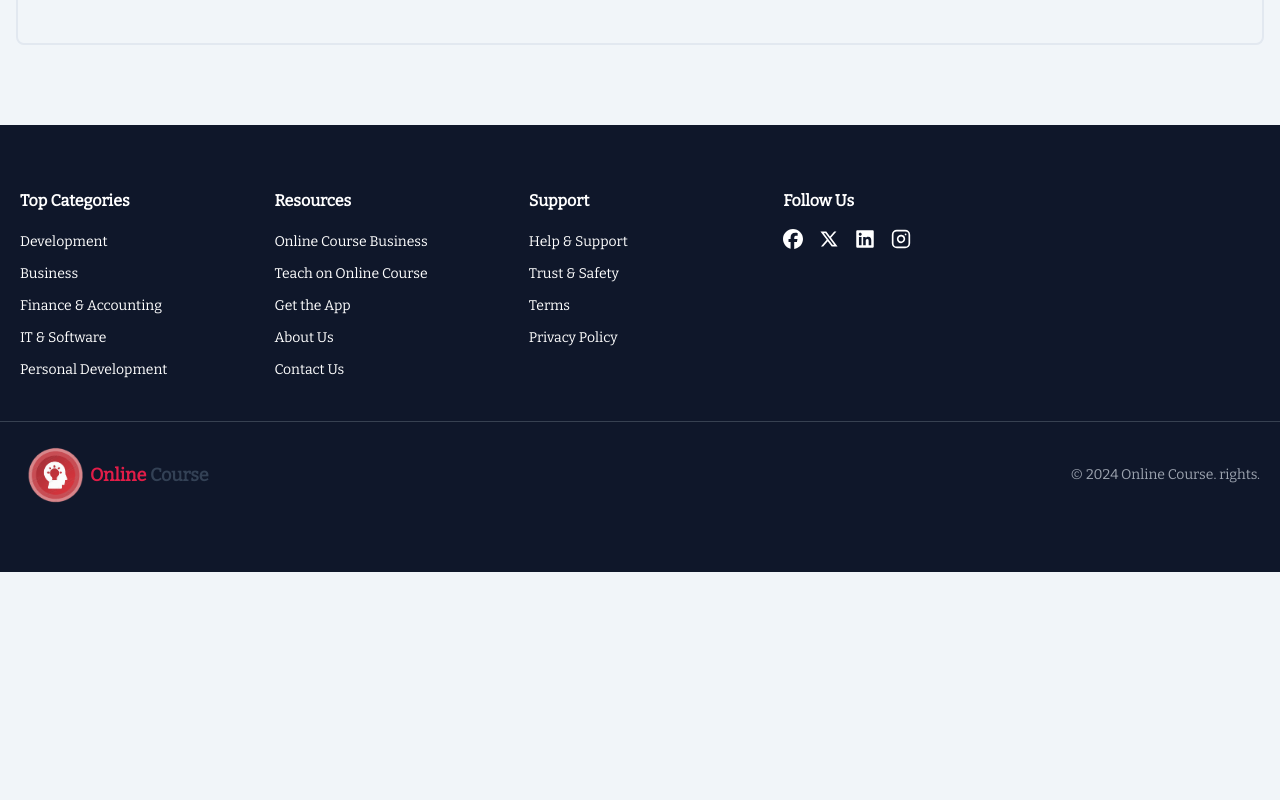
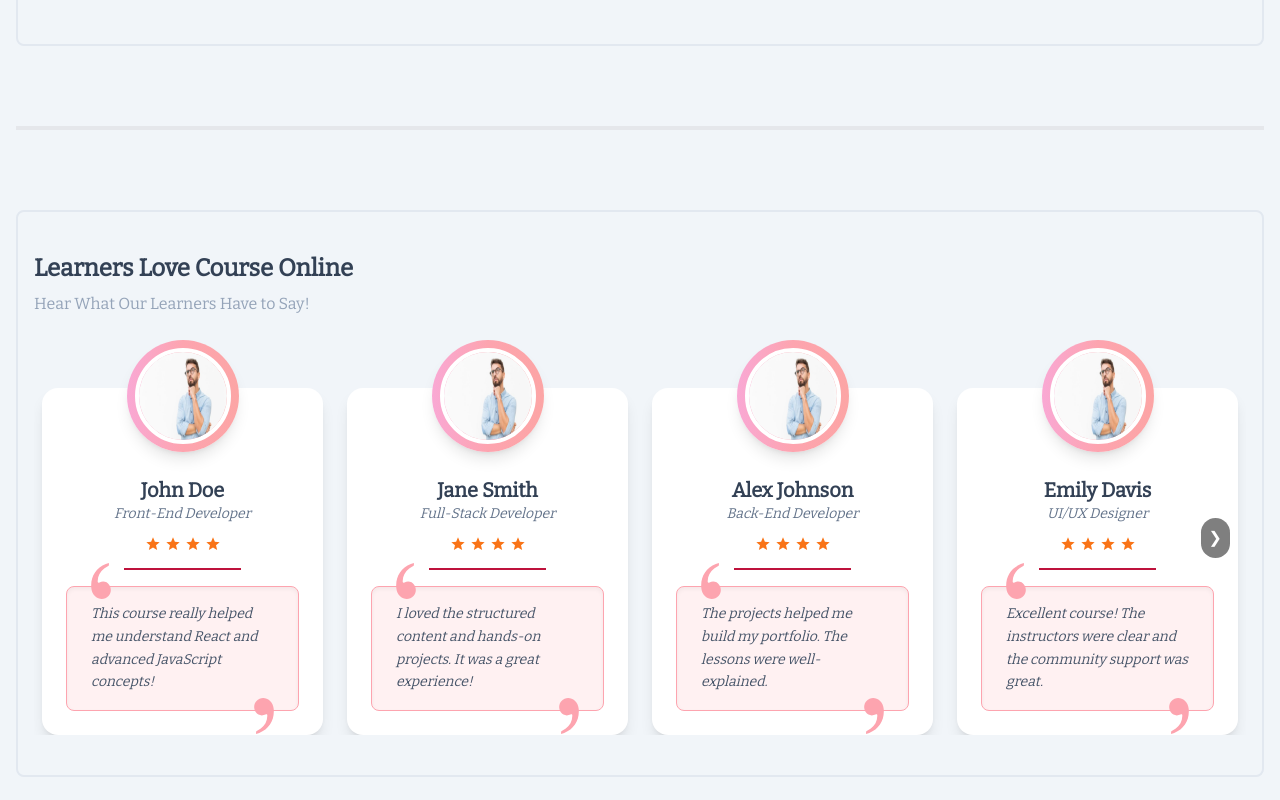
Before and after one commit to omarMo7amed/online-course, a Next.js app: page / in a window 1280 px wide. Shown: the part 3300-4100 px from the top of the page. Before the commit the page ends 3872 px from the top, so only its background shows below. Built offline with nearby package versions, Linux system fonts and the light colour scheme.

Commit message:
remove ununsed var

```diff
--- a/app/_components/ArrowLeft.tsx
+++ b/app/_components/ArrowLeft.tsx
@@ -1,3 +1,4 @@
+"use client";
 export function ArrowLeft({ onClick }: { onClick: () => void }) {
   return (
     <button
--- a/app/_components/ArrowRight.tsx
+++ b/app/_components/ArrowRight.tsx
@@ -1,3 +1,4 @@
+"use client";
 export function ArrowRight({ onClick }: { onClick: () => void }) {
   return (
     <button
--- a/app/_components/CreateDots.tsx
+++ b/app/_components/CreateDots.tsx
@@ -1,3 +1,4 @@
+"use client";
 export function CreateDots({
   length,
   currentIndex,
--- a/app/_components/Slider.tsx
+++ b/app/_components/Slider.tsx
@@ -115,14 +115,14 @@ const CustomSlider: React.FC<CustomSliderProps> = ({
       <ul
         className="flex gap-2 transition-transform duration-500 ease-in-out"
         style={{
-          transform: `translateX(-${currentIndex * 100}%)`,
+          transform: `translateX(-${currentIndex * 100.5}%)`,
         }}
       >
         {childrenArray.map((child, index) => (
           <li
             key={index}
             className="flex-shrink-0"
-            style={{ width: `${itemWidth - 8}px` }}
+            style={{ width: `${itemWidth - 6}px` }}
           >
             {child}
           </li>
--- a/app/_features/Learners/Learner.tsx
+++ b/app/_features/Learners/Learner.tsx
@@ -1,3 +1,4 @@
+"use client";
 import Image from "next/image";
 import { MdOutlineStarPurple500 } from "react-icons/md";
 import { SiComma } from "react-icons/si";
@@ -14,7 +15,8 @@ type LearnerProps = {
 
 export default function Learner({ learner }: LearnerProps) {
   return (
-    <div className="relative pt-12 pb-6 px-6 bg-white mx-2 rounded-2xl shadow-lg hover:shadow-xl transition-shadow duration-300 ease-in-out">
+    <div className="pt-12">
+      <div className="relative pt-12 pb-6 px-6 bg-white mx-2 rounded-2xl shadow-lg hover:shadow-xl transition-shadow duration-300 ease-in-out ">
         {/* Image in an arch-like design */}
         <div className="absolute inset-x-0 -top-12 flex justify-center">
           <div className="relative bg-gradient-to-r from-pink-300 via-rose-300 to-red-300 p-2 rounded-full shadow-lg">
@@ -22,6 +24,8 @@ export default function Learner({ learner }: LearnerProps) {
               src={learner.imgSrc}
               className="w-24 h-24 rounded-full border-4 border-white"
               alt={learner.name}
+              width={320}
+              height={320}
               loading="lazy"
             />
           </div>
@@ -52,5 +56,6 @@ export default function Learner({ learner }: LearnerProps) {
           <SiComma className="absolute text-4xl text-rose-300 -bottom-6 right-4" />
         </div>
       </div>
+    </div>
   );
 }
--- a/app/_features/Learners/Learners.tsx
+++ b/app/_features/Learners/Learners.tsx
@@ -1,4 +1,7 @@
-import Slider from "./Slider";
+import dynamic from "next/dynamic";
+const Slider = dynamic(() => import("./Slider"), {
+  ssr: false,
+});
 
 type LearnerType = {
   imgSrc: string;
@@ -63,6 +66,7 @@ function Learners() {
         <p className="text-slate-400 mb-6">
           Hear What Our Learners Have to Say!
         </p>
+
         <Slider someLearners={someLearners} />
       </div>
     </section>
--- a/app/_features/Learners/Slider.tsx
+++ b/app/_features/Learners/Slider.tsx
@@ -1,8 +1,13 @@
 "use client";
-import { useState, useMemo } from "react";
-import Learner from "./Learner";
-import Carousel from "react-multi-carousel";
-import "react-multi-carousel/lib/styles.css";
+import { useMemo } from "react";
+import dynamic from "next/dynamic";
+
+const CustomSlider = dynamic(() => import("@/app/_components/Slider"), {
+  ssr: false,
+});
+const Learner = dynamic(() => import("./Learner"), {
+  ssr: false,
+});
 
 type LearnerType = {
   imgSrc: string;
@@ -18,28 +23,26 @@ const responsive = {
   superLargeDesktop: {
     breakpoint: { max: 4000, min: 1200 },
     items: 4,
-    slidesToSlide: 4,
+    slidesNumberToSlide: 4,
   },
   desktop: {
-    breakpoint: { max: 1200, min: 1024 },
+    breakpoint: { max: 1199, min: 1024 },
     items: 3,
-    slidesToSlide: 3,
+    slidesNumberToSlide: 3,
   },
   tablet: {
     breakpoint: { max: 1023, min: 768 },
     items: 2,
-    slidesToSlide: 2,
+    slidesNumberToSlide: 2,
   },
   mobile: {
     breakpoint: { max: 767, min: 320 },
     items: 1,
-    slidesToSlide: 1,
+    slidesNumberToSlide: 1,
   },
 };
 
 export default function Slider({ someLearners }: SliderProps) {
-  const [autoPlay, setAutoPlay] = useState<boolean>(true);
-
   const memoizedLearners = useMemo(() => {
     return someLearners.map((learner: LearnerType) => (
       <Learner key={learner.id} learner={learner} />
@@ -47,20 +50,6 @@ export default function Slider({ someLearners }: SliderProps) {
   }, [someLearners]);
 
   return (
-    <div
-      onMouseEnter={() => setAutoPlay(false)}
-      onMouseLeave={() => setAutoPlay(true)}
-    >
-      <Carousel
-        autoPlay={autoPlay}
-        autoPlaySpeed={3000}
-        transitionDuration={3000}
-        infinite
-        responsive={responsive}
-        className="min-h-[450px]"
-      >
-        {memoizedLearners}
-      </Carousel>
-    </div>
+    <CustomSlider responsive={responsive}>{memoizedLearners}</CustomSlider>
   );
 }
--- a/app/_features/TopCourses/Courses.tsx
+++ b/app/_features/TopCourses/Courses.tsx
@@ -26,7 +26,7 @@ const responsive = {
     slidesNumberToSlide: 5,
   },
   desktop: {
-    breakpoint: { max: 1800, min: 1024 },
+    breakpoint: { max: 1199, min: 1024 },
     items: 4,
     slidesNumberToSlide: 4,
   },
--- a/app/page.tsx
+++ b/app/page.tsx
@@ -2,6 +2,7 @@ import HeroSection from "./_features/heroSection/HeroSection";
 import About from "./_features/about/About";
 import TopInstructors from "./_features/TopInstructors/TopInstructors";
 import TopCourses from "./_features/TopCourses/TopCourses";
+import Learners from "./_features/Learners/Learners";
 
 export default function Main() {
   return (
@@ -10,7 +11,7 @@ export default function Main() {
       <About />
       <TopInstructors />
       <TopCourses />
-      {/* <Learners /> */}
+      <Learners />
     </div>
   );
 }
```
Lines whose indentation alone changed are shown as unchanged.
